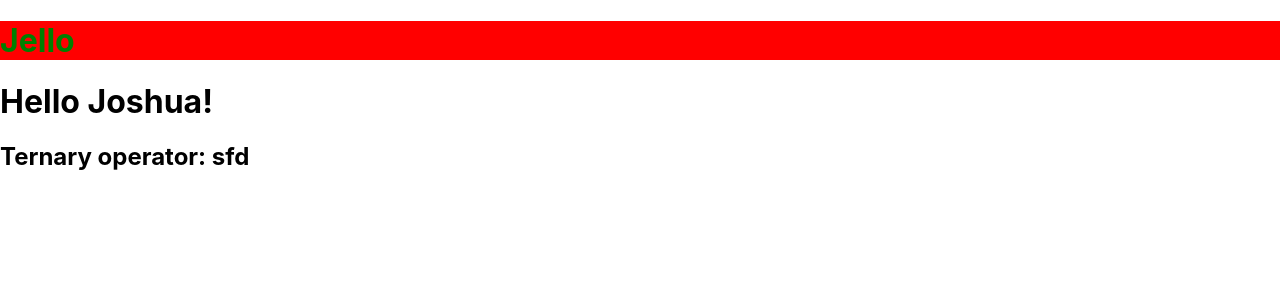
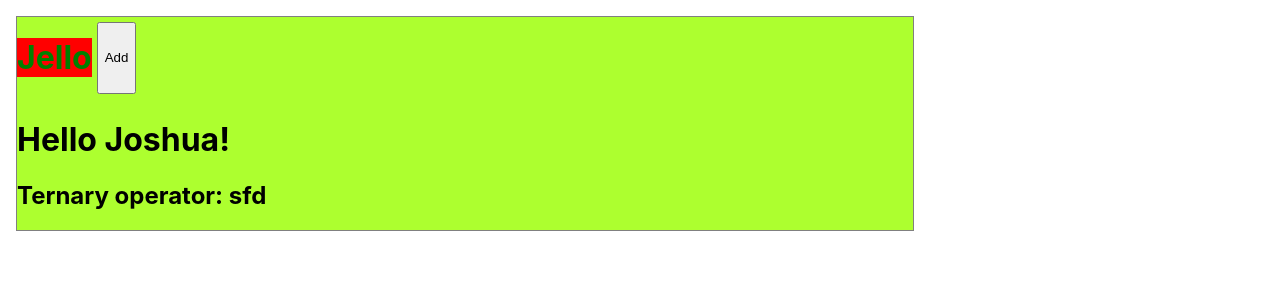
Before and after one commit to frumsrekovni/task-tracker, a React (Create React App) app: page / in a window 1280 px wide. Shown: the top 300 px of the page. Built offline with nearby package versions, Linux system fonts and the light colour scheme.

Commit message:
Styling in stylesheets is the same as not using React

```diff
--- a/src/components/Header.tsx
+++ b/src/components/Header.tsx
@@ -4,6 +4,7 @@ const Header = ({title}) => {
   return (
    <header>
     <h1 style= {headerStyle}>{title}</h1>
+    <button>Add</button>
    </header>
   )
 }
--- a/src/index.css
+++ b/src/index.css
@@ -11,3 +11,20 @@ code {
   font-family: source-code-pro, Menlo, Monaco, Consolas, 'Courier New',
     monospace;
 }
+
+.App{
+  background-color: greenyellow;
+  width: 70vw;
+  margin: 1rem;
+  border: 1px solid gray;
+}
+
+header{
+  display:inline-flex;
+  width: 100vw;
+}
+header button{
+  margin: 5px;
+  cursor: pointer;
+  text-decoration: none;
+}
```
